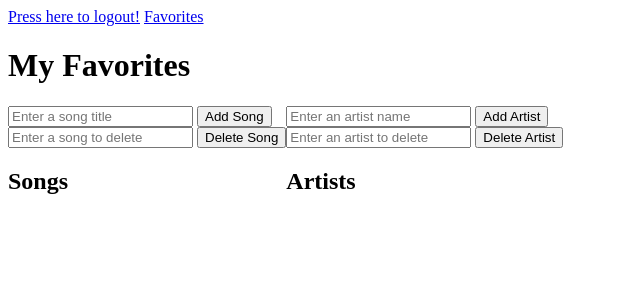
After one commit to phongwashere/FinalProject-SoftwareEngineering, a Flask app: template templates/favorites.html in a window 1280 px wide. The commit adds this page. Shown: the top 300 px of the page, without its empty margins (0-640 px from the left). Run offline with Flask 2, Linux system fonts and the light colour scheme; the template is opened without the code that fills it, so the values that code supplies are empty.

Commit message:
favoritesPage commit

```diff
--- a/app.py
+++ b/app.py
@@ -33,6 +33,15 @@ class users(db.Model, UserMixin):
     id = db.Column(db.Integer, primary_key=True)
     username = db.Column(db.String(50), nullable=False, unique=True)
 
+class favSongs(db.Model):
+    """creating favorite songs database"""
+    id = db.Column(db.Integer, primary_key=True)
+    song = db.Column(db.String(50))
+
+class favArtists(db.Model):
+    """creating favorite artists database"""
+    id = db.Column(db.Integer, primary_key=True)
+    artist = db.Column(db.String(50))
 
 db.create_all()
 
@@ -142,7 +151,15 @@ def random():
 @app.route("/favorites", methods=["GET", "POST"])
 def favorites():
     """favorites page"""
-    return
+    fav_songs = favSongs.query.all()
+    fav_artists = favArtists.query.all()
+    return flask.render_template(
+        "favorites.html",
+        num_songs=len(fav_songs),
+        fav_songs=[favSong.song for favSong in fav_songs],
+        num_artists=len(fav_artists),
+        fav_artists=[favArtist.artist for favArtist in fav_artists],
+        )
 
 
 @app.route("/1", methods=["GET", "POST"])
@@ -175,5 +192,42 @@ def extra4():
     """extra route to work with"""
     return
 
+@app.route("/save_fav_song", methods=["GET", "POST"])
+def save_fav_song():
+    """allows user to save a song on the favorites page"""
+    fav_song_name = flask.request.form.get("favSong")
+    fav_song = favSongs(song=fav_song_name)
+    db.session.add(fav_song)
+    db.session.commit()
+    return flask.redirect("/favorites")
+
+@app.route("/del_fav_song", methods=["GET", "POST"])
+def del_fav_song():
+    """extra route to work with"""
+    fav_song_name = flask.request.form.get("favSong")
+    fav_song = favSongs.query.filter_by(song=fav_song_name).first()
+    if fav_song is not None:
+        db.session.delete(fav_song)
+        db.session.commit()
+    return flask.redirect("/favorites")
+
+@app.route("/save_fav_artist", methods=["GET", "POST"])
+def save_fav_artist():
+    """allows user to save a artist on the favorites page"""
+    fav_artist_name = flask.request.form.get("favArtist")
+    fav_artist = favArtists(artist=fav_artist_name)
+    db.session.add(fav_artist)
+    db.session.commit()
+    return flask.redirect("/favorites")
+
+@app.route("/del_fav_artist", methods=["GET", "POST"])
+def del_fav_artist():
+    """extra route to work with"""
+    fav_artist_name = flask.request.form.get("favArtist")
+    fav_artist = favArtists.query.filter_by(artist=fav_artist_name).first()
+    if fav_artist is not None:
+        db.session.delete(fav_artist)
+        db.session.commit()
+    return flask.redirect("/favorites")
 
 app.run(debug=True)
--- /dev/null
+++ b/templates/favorites.html
@@ -0,0 +1,60 @@
+<!DOCTYPE html>
+<html>
+    <head>
+        <title>My Favorites</title>
+        <link rel="stylesheet" href="#">
+    </head>
+    <body>
+        <!--Navbar-->
+        <a href="{{ url_for('logout') }}">Press here to logout!</a>
+        <a href="{{ url_for('favorites') }}">Favorites</a>
+
+        <div class="content-with-header">
+            <h1>My Favorites</h1>
+
+            <div class="content" style="display: flex;">
+
+                <div class="database database-left">
+                    <form method="POST" action="/save_fav_song">
+                        <input type="text" placeholder="Enter a song title" name="favSong">
+                        <input type="submit" value="Add Song">
+                    </form>
+                    <form method="POST" action="/del_fav_song">
+                        <input type="text" placeholder="Enter a song to delete" name="favSong">
+                        <input type="submit" value="Delete Song">
+                    </form>
+
+                    <h2>Songs</h2>
+
+                    <ol style="background-color: #c4c4c4;">
+                        {% for i in range(num_songs) %}
+                            <li>
+                                <p>{{fav_songs[i]}}</p>
+                            </li>
+                        {% endfor %}
+                    </ol>
+                </div>
+
+
+                <div class="database database-right">
+                    <form method="POST" action="/save_fav_artist">
+                        <input type="text" placeholder="Enter an artist name" name="favArtist">
+                        <input type="submit" value="Add Artist">
+                    </form>
+                    <form method="POST" action="/del_fav_artist">
+                        <input type="text" placeholder="Enter an artist to delete" name="favArtist">
+                        <input type="submit" value="Delete Artist">
+                    </form>
+                    <h2>Artists</h2>
+                    <ol>
+                        {% for i in range(num_artists) %}
+                            <li>
+                                <p>{{fav_artists[i]}}</p>
+                            </li>
+                        {% endfor %}
+                    </ol>
+                </div>
+            </div>
+        </div>
+    </body>
+</html>
--- a/templates/landing.html
+++ b/templates/landing.html
@@ -5,6 +5,7 @@
 
 <body>
     <a href="{{ url_for('logout') }}">Press here to logout!</a>
+    <a href="{{ url_for('favorites') }}">Favorites</a>
     <p>Hi {{user}}!</p>
 </body>
 <form method="POST" action="/1">
```
